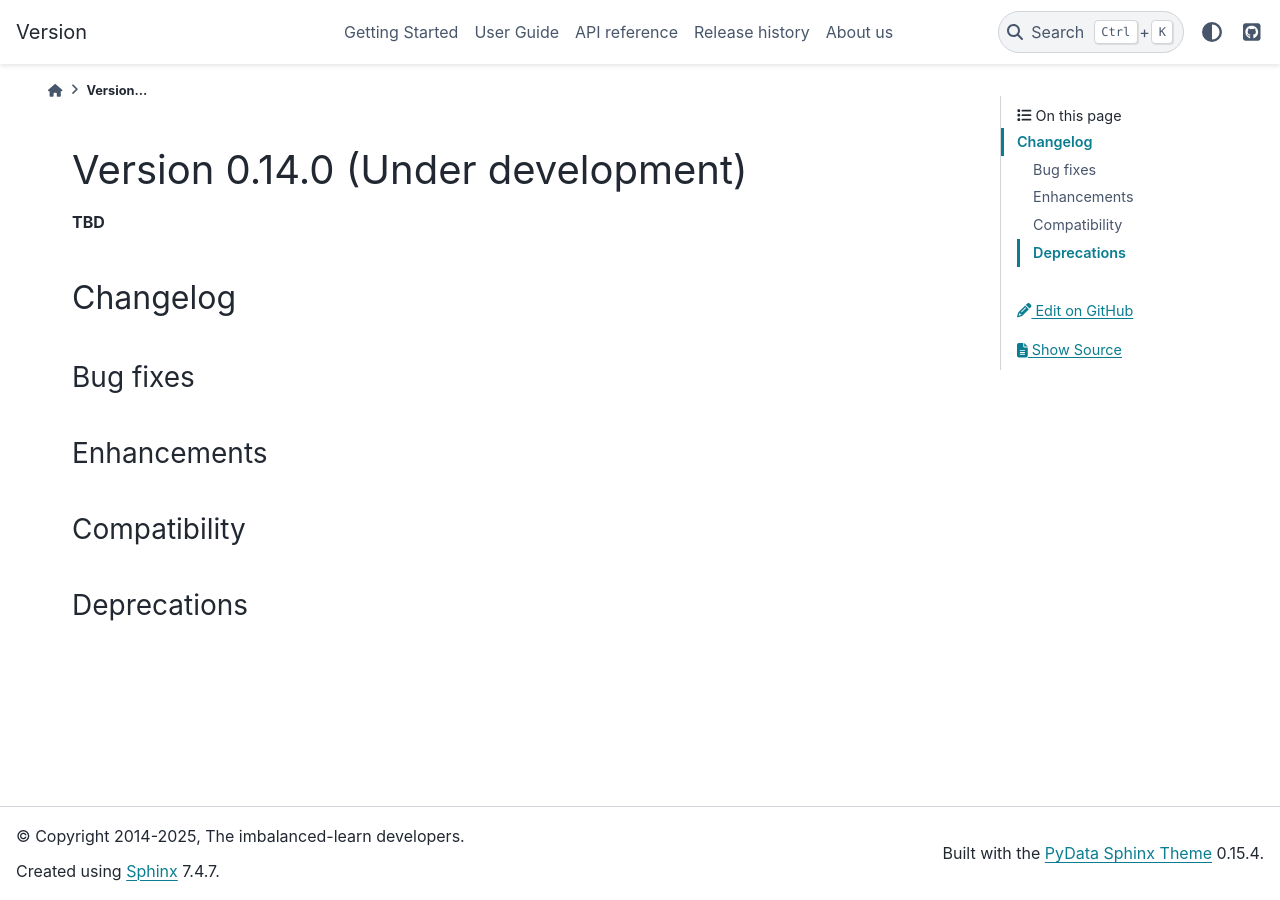
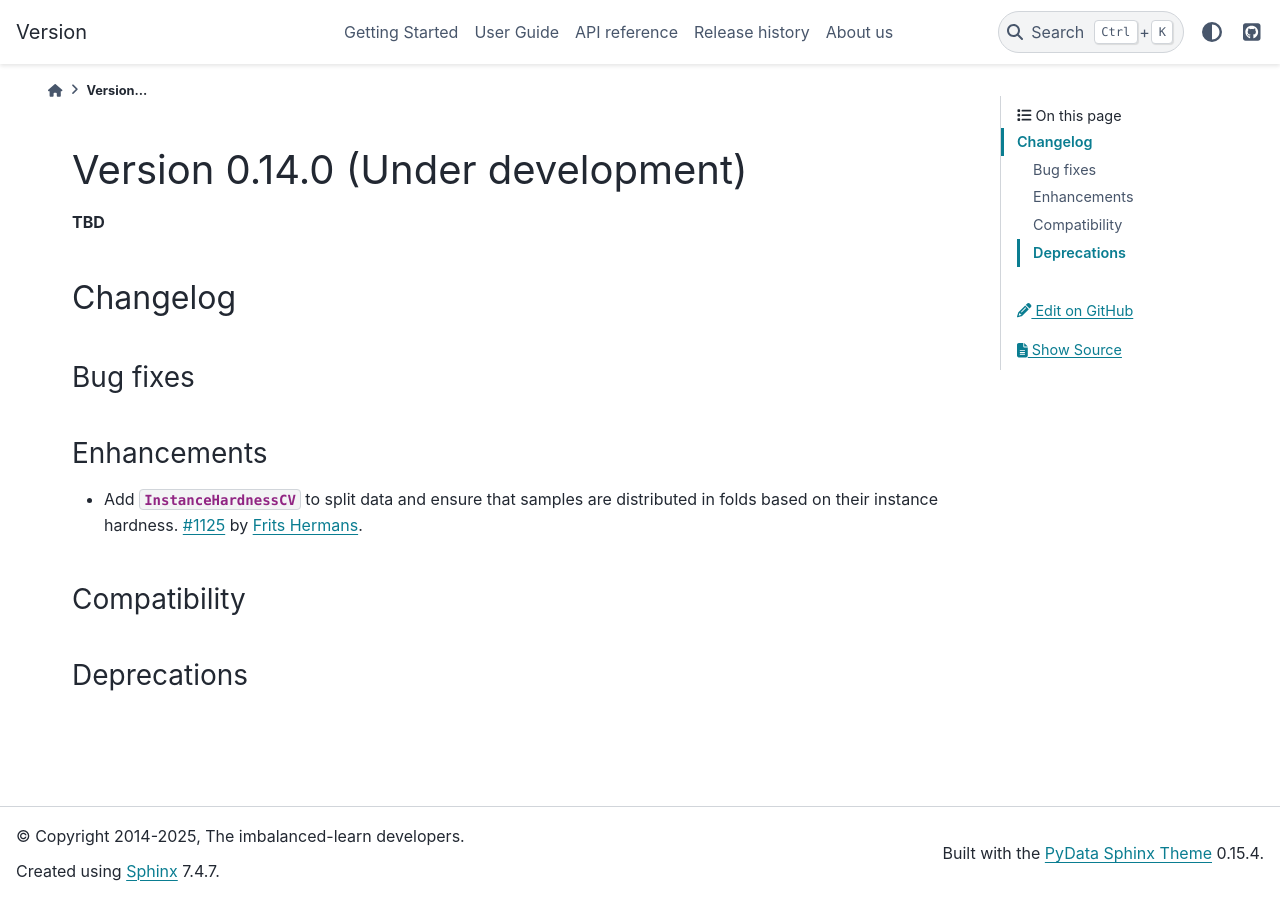
Before and after one commit to scikit-learn-contrib/imbalanced-learn, a Sphinx documentation site: the page built from doc/whats_new/0.14.rst, in a window 1280 px wide. Built offline with Sphinx 7.4.7 and the PyData theme 0.15.4, drawn with Linux system fonts in a browser that asks for light colours; pages that are not in the unit, such as notebooks, are missing from menus; the version number could not be read and is left out.

Commit message:
add entry in changelog

```diff
--- a/doc/whats_new/0.14.rst
+++ b/doc/whats_new/0.14.rst
@@ -14,6 +14,10 @@ Bug fixes
 Enhancements
 ............
 
+- Add :class:`~imblearn.model_selection.InstanceHardnessCV` to split data and ensure
+  that samples are distributed in folds based on their instance hardness.
+  :pr:`1125` by :user:`Frits Hermans <fritshermans>`.
+
 Compatibility
 .............
 
```
